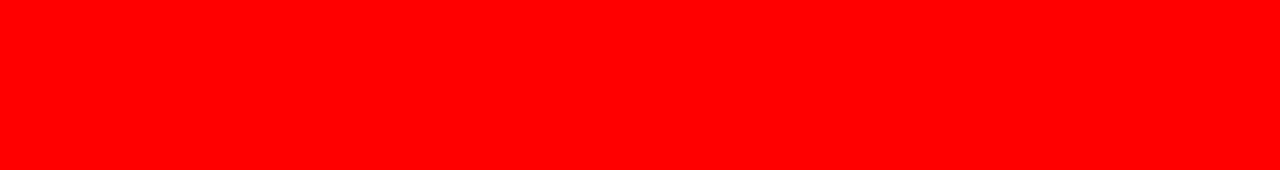
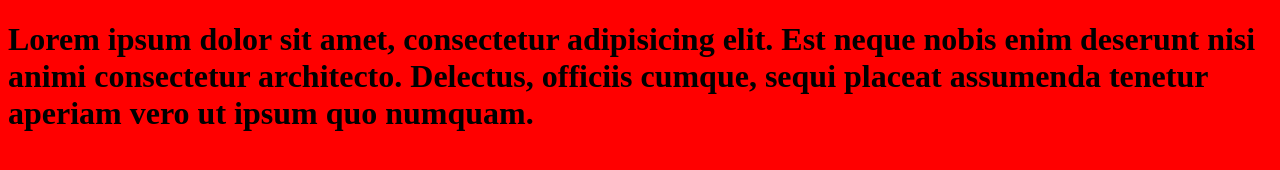
Before and after one commit to Rustam1999-00/amaliyot1, a plain HTML site: page index.html in a window 1280 px wide. Drawn offline with Linux system fonts and the light colour scheme.

Commit message:
add h1 tag

```diff
--- a/index.html
+++ b/index.html
@@ -8,6 +8,6 @@
     <link rel="stylesheet" href="./css/main.css">
 </head>
 <body>
-
+    <h1>Lorem ipsum dolor sit amet, consectetur adipisicing elit. Est neque nobis enim deserunt nisi animi consectetur architecto. Delectus, officiis cumque, sequi placeat assumenda tenetur aperiam vero ut ipsum quo numquam.</h1>
 </body>
 </html>
```
